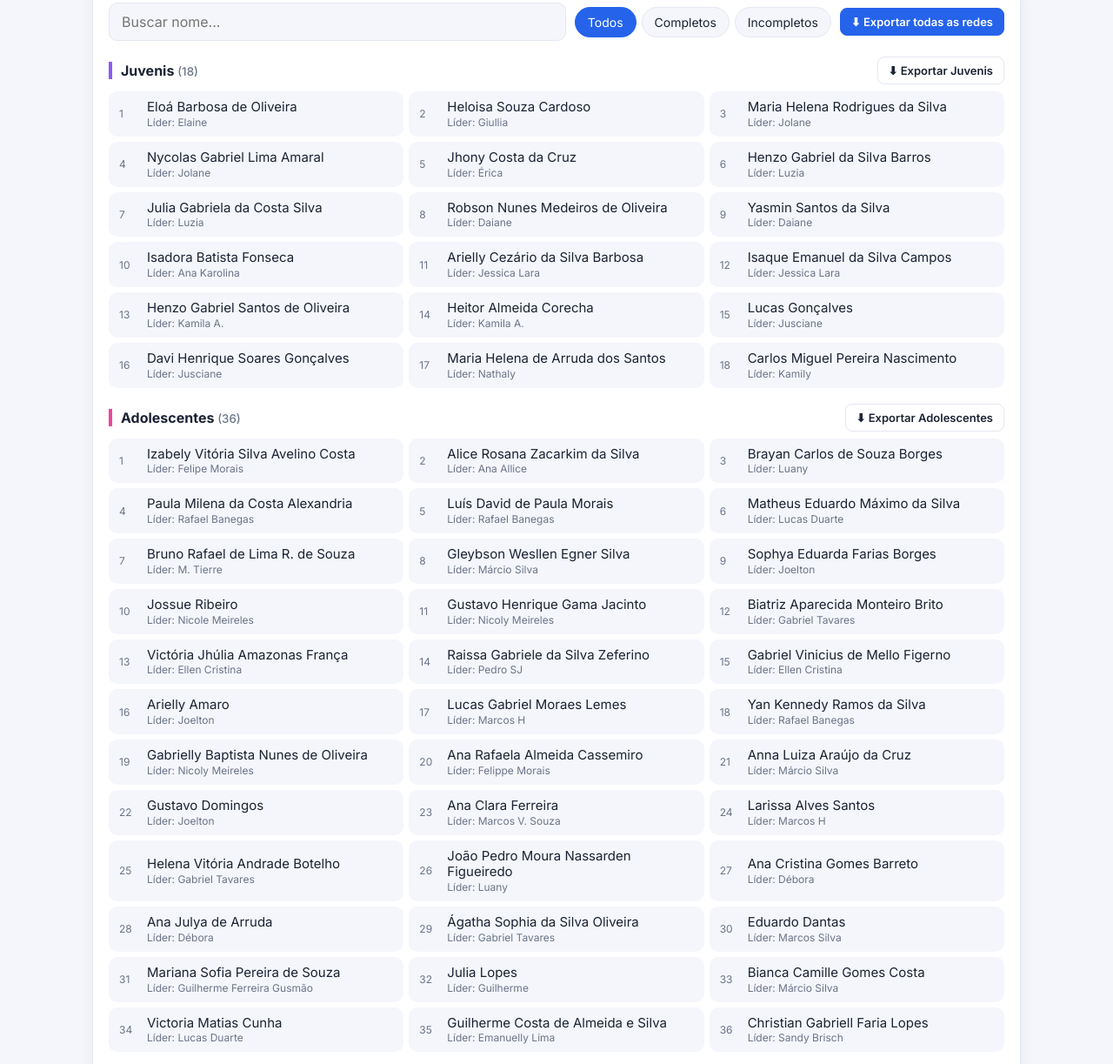
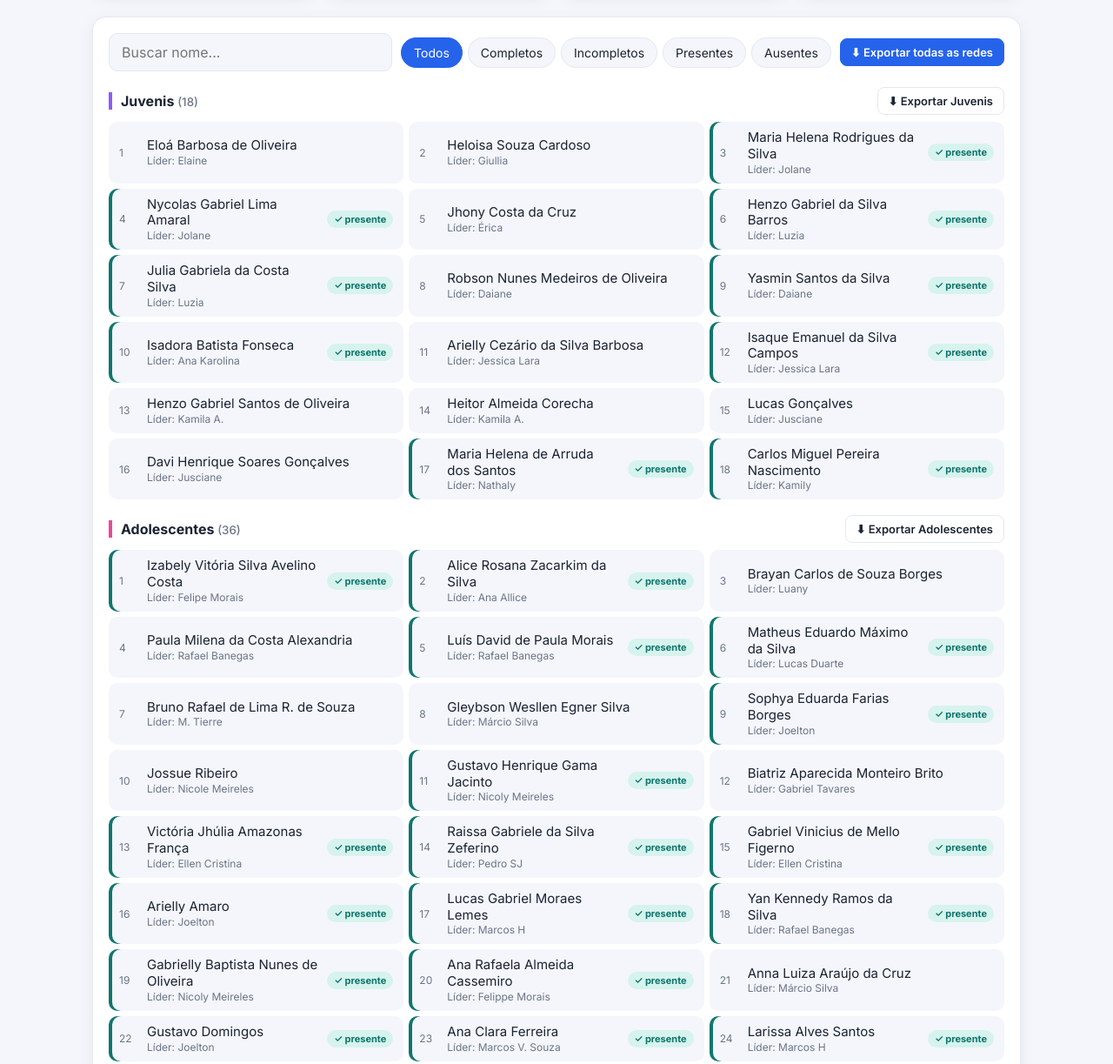
Before and after one commit to svictorazevedo/batismo, a plain HTML site: page index.html in a window 1280 px wide. Shown: the part 522-1745 px from the top of the page at 87% size. Drawn offline with Linux system fonts and the light colour scheme.

Commit message:
Adiciona controle de presença e marca 60 presentes
Co-Authored-By: Claude Opus 5.5 <noreply@anthropic.com>
Claude-Session: https://claude.ai/code/session_01T4DPJvb1mGMKvnef2HcXJp

```diff
--- a/dados.js
+++ b/dados.js
@@ -1,6 +1,7 @@
 // ===============================================================
 //  LISTA DE BATISMO — edite apenas este arquivo
 //  Cada pessoa: { nome: "...", lider: "...", incompleto: true }
+//  "presente: true" = pessoa confirmada no local do batismo.
 //  "incompleto: true" = falta sobrenome (ex.: "Luiz David" é só nome composto).
 //  Nomes de uma palavra só também contam como incompletos automaticamente.
 // ===============================================================
@@ -13,106 +14,106 @@ const BATISMO = {
     Juvenis: [
       { nome: "Eloá Barbosa de Oliveira", lider: "Elaine" },
       { nome: "Heloisa Souza Cardoso", lider: "Giullia" },
-      { nome: "Maria Helena Rodrigues da Silva", lider: "Jolane" },
-      { nome: "Nycolas Gabriel Lima Amaral", lider: "Jolane" },
+      { nome: "Maria Helena Rodrigues da Silva", lider: "Jolane", presente: true },
+      { nome: "Nycolas Gabriel Lima Amaral", lider: "Jolane", presente: true },
       { nome: "Jhony Costa da Cruz", lider: "Érica" },
-      { nome: "Henzo Gabriel da Silva Barros", lider: "Luzia" },
-      { nome: "Julia Gabriela da Costa Silva", lider: "Luzia" },
+      { nome: "Henzo Gabriel da Silva Barros", lider: "Luzia", presente: true },
+      { nome: "Julia Gabriela da Costa Silva", lider: "Luzia", presente: true },
       { nome: "Robson Nunes Medeiros de Oliveira", lider: "Daiane" },
-      { nome: "Yasmin Santos da Silva", lider: "Daiane" },
-      { nome: "Isadora Batista Fonseca", lider: "Ana Karolina" },
+      { nome: "Yasmin Santos da Silva", lider: "Daiane", presente: true },
+      { nome: "Isadora Batista Fonseca", lider: "Ana Karolina", presente: true },
       { nome: "Arielly Cezário da Silva Barbosa", lider: "Jessica Lara" },
-      { nome: "Isaque Emanuel da Silva Campos", lider: "Jessica Lara" },
+      { nome: "Isaque Emanuel da Silva Campos", lider: "Jessica Lara", presente: true },
       { nome: "Henzo Gabriel Santos de Oliveira", lider: "Kamila A." },
       { nome: "Heitor Almeida Corecha", lider: "Kamila A." },
       { nome: "Lucas Gonçalves", lider: "Jusciane" },
       { nome: "Davi Henrique Soares Gonçalves", lider: "Jusciane" },
-      { nome: "Maria Helena de Arruda dos Santos", lider: "Nathaly" },
-      { nome: "Carlos Miguel Pereira Nascimento", lider: "Kamily" },
+      { nome: "Maria Helena de Arruda dos Santos", lider: "Nathaly", presente: true },
+      { nome: "Carlos Miguel Pereira Nascimento", lider: "Kamily", presente: true },
     ],
     Adolescentes: [
-      { nome: "Izabely Vitória Silva Avelino Costa", lider: "Felipe Morais" },
-      { nome: "Alice Rosana Zacarkim da Silva", lider: "Ana Allice" },
+      { nome: "Izabely Vitória Silva Avelino Costa", lider: "Felipe Morais", presente: true },
+      { nome: "Alice Rosana Zacarkim da Silva", lider: "Ana Allice", presente: true },
       { nome: "Brayan Carlos de Souza Borges", lider: "Luany" },
       { nome: "Paula Milena da Costa Alexandria", lider: "Rafael Banegas" },
-      { nome: "Luís David de Paula Morais", lider: "Rafael Banegas" },
-      { nome: "Matheus Eduardo Máximo da Silva", lider: "Lucas Duarte" },
+      { nome: "Luís David de Paula Morais", lider: "Rafael Banegas", presente: true },
+      { nome: "Matheus Eduardo Máximo da Silva", lider: "Lucas Duarte", presente: true },
       { nome: "Bruno Rafael de Lima R. de Souza", lider: "M. Tierre" },
       { nome: "Gleybson Wesllen Egner Silva", lider: "Márcio Silva" },
-      { nome: "Sophya Eduarda Farias Borges", lider: "Joelton" },
+      { nome: "Sophya Eduarda Farias Borges", lider: "Joelton", presente: true },
       { nome: "Jossue Ribeiro", lider: "Nicole Meireles" },
-      { nome: "Gustavo Henrique Gama Jacinto", lider: "Nicoly Meireles" },
+      { nome: "Gustavo Henrique Gama Jacinto", lider: "Nicoly Meireles", presente: true },
       { nome: "Biatriz Aparecida Monteiro Brito", lider: "Gabriel Tavares" },
-      { nome: "Victória Jhúlia Amazonas França", lider: "Ellen Cristina" },
-      { nome: "Raissa Gabriele da Silva Zeferino", lider: "Pedro SJ" },
-      { nome: "Gabriel Vinicius de Mello Figerno", lider: "Ellen Cristina" },
-      { nome: "Arielly Amaro", lider: "Joelton" },
-      { nome: "Lucas Gabriel Moraes Lemes", lider: "Marcos H" },
-      { nome: "Yan Kennedy Ramos da Silva", lider: "Rafael Banegas" },
-      { nome: "Gabrielly Baptista Nunes de Oliveira", lider: "Nicoly Meireles" },
-      { nome: "Ana Rafaela Almeida Cassemiro", lider: "Felippe Morais" },
+      { nome: "Victória Jhúlia Amazonas França", lider: "Ellen Cristina", presente: true },
+      { nome: "Raissa Gabriele da Silva Zeferino", lider: "Pedro SJ", presente: true },
+      { nome: "Gabriel Vinicius de Mello Figerno", lider: "Ellen Cristina", presente: true },
+      { nome: "Arielly Amaro", lider: "Joelton", presente: true },
+      { nome: "Lucas Gabriel Moraes Lemes", lider: "Marcos H", presente: true },
+      { nome: "Yan Kennedy Ramos da Silva", lider: "Rafael Banegas", presente: true },
+      { nome: "Gabrielly Baptista Nunes de Oliveira", lider: "Nicoly Meireles", presente: true },
+      { nome: "Ana Rafaela Almeida Cassemiro", lider: "Felippe Morais", presente: true },
       { nome: "Anna Luiza Araújo da Cruz", lider: "Márcio Silva" },
-      { nome: "Gustavo Domingos", lider: "Joelton" },
-      { nome: "Ana Clara Ferreira", lider: "Marcos V. Souza" },
-      { nome: "Larissa Alves Santos", lider: "Marcos H" },
+      { nome: "Gustavo Domingos", lider: "Joelton", presente: true },
+      { nome: "Ana Clara Ferreira", lider: "Marcos V. Souza", presente: true },
+      { nome: "Larissa Alves Santos", lider: "Marcos H", presente: true },
       { nome: "Helena Vitória Andrade Botelho", lider: "Gabriel Tavares" },
-      { nome: "João Pedro Moura Nassarden Figueiredo", lider: "Luany" },
+      { nome: "João Pedro Moura Nassarden Figueiredo", lider: "Luany", presente: true },
       { nome: "Ana Cristina Gomes Barreto", lider: "Débora" },
       { nome: "Ana Julya de Arruda", lider: "Débora" },
-      { nome: "Ágatha Sophia da Silva Oliveira", lider: "Gabriel Tavares" },
+      { nome: "Ágatha Sophia da Silva Oliveira", lider: "Gabriel Tavares", presente: true },
       { nome: "Eduardo Dantas", lider: "Marcos Silva" },
-      { nome: "Mariana Sofia Pereira de Souza", lider: "Guilherme Ferreira Gusmão" },
+      { nome: "Mariana Sofia Pereira de Souza", lider: "Guilherme Ferreira Gusmão", presente: true },
       { nome: "Julia Lopes", lider: "Guilherme" },
-      { nome: "Bianca Camille Gomes Costa", lider: "Márcio Silva" },
-      { nome: "Victoria Matias Cunha", lider: "Lucas Duarte" },
-      { nome: "Guilherme Costa de Almeida e Silva", lider: "Emanuelly Lima" },
+      { nome: "Bianca Camille Gomes Costa", lider: "Márcio Silva", presente: true },
+      { nome: "Victoria Matias Cunha", lider: "Lucas Duarte", presente: true },
+      { nome: "Guilherme Costa de Almeida e Silva", lider: "Emanuelly Lima", presente: true },
       { nome: "Christian Gabriell Faria Lopes", lider: "Sandy Brisch" },
     ],
     Jovens: [
-      { nome: "Amabily Barbosa Souza", lider: "Jhonatan Richard" },
-      { nome: "Pablo Eduardo Rodrigues Mendes de Andrade", lider: "Jhonatan Richard" },
-      { nome: "Maria Gabriela Granja Arruda", lider: "Julia Marcílio" },
-      { nome: "Pedro Henrique Arruda Ribeiro Silva", lider: "Martin Darlin" },
-      { nome: "Ana Júlia Soares", lider: "Matheus Moraes" },
-      { nome: "Daiany Andrade da Silva Bispo", lider: "Ricardo Henrique" },
-      { nome: "Rosa Fernandes de Souza", lider: "Letícia Costa" },
-      { nome: "Vitor Pacheco Francisco", lider: "Gaby" },
-      { nome: "Leandro Cosme de Oliveira", lider: "Jemerson" },
-      { nome: "Beatriz Marques da Silva", lider: "Jhonatan Garcia" },
-      { nome: "Thalyson Isac Souza Costa", lider: "Jhonatan Garcia" },
-      { nome: "Maria Eduarda Amorim Targa Lima", lider: "Matheus Ferreira" },
-      { nome: "Giovanna Ferreira da Costa", lider: "Julia Marcílio" },
+      { nome: "Amabily Barbosa Souza", lider: "Jhonatan Richard", presente: true },
+      { nome: "Pablo Eduardo Rodrigues Mendes de Andrade", lider: "Jhonatan Richard", presente: true },
+      { nome: "Maria Gabriela Granja Arruda", lider: "Julia Marcílio", presente: true },
+      { nome: "Pedro Henrique Arruda Ribeiro Silva", lider: "Martin Darlin", presente: true },
+      { nome: "Ana Júlia Soares", lider: "Matheus Moraes", presente: true },
+      { nome: "Daiany Andrade da Silva Bispo", lider: "Ricardo Henrique", presente: true },
+      { nome: "Rosa Fernandes de Souza", lider: "Letícia Costa", presente: true },
+      { nome: "Vitor Pacheco Francisco", lider: "Gaby", presente: true },
+      { nome: "Leandro Cosme de Oliveira", lider: "Jemerson", presente: true },
+      { nome: "Beatriz Marques da Silva", lider: "Jhonatan Garcia", presente: true },
+      { nome: "Thalyson Isac Souza Costa", lider: "Jhonatan Garcia", presente: true },
+      { nome: "Maria Eduarda Amorim Targa Lima", lider: "Matheus Ferreira", presente: true },
+      { nome: "Giovanna Ferreira da Costa", lider: "Julia Marcílio", presente: true },
       { nome: "Ana Clara Barreto", lider: "Gaby" },
-      { nome: "Kauê Eduardo Silva Aprígio", lider: "Victor Lucas" },
-      { nome: "Raphaela Beatriz Oliveira Salome", lider: "Gaby Alves" },
-      { nome: "Anny Vitória Figueiredo de Oliveira", lider: "Matheus Moraes" },
-      { nome: "Kesllen Kawanny Leite Pereira", lider: "Jhonatan Richard" },
+      { nome: "Kauê Eduardo Silva Aprígio", lider: "Victor Lucas", presente: true },
+      { nome: "Raphaela Beatriz Oliveira Salome", lider: "Gaby Alves", presente: true },
+      { nome: "Anny Vitória Figueiredo de Oliveira", lider: "Matheus Moraes", presente: true },
+      { nome: "Kesllen Kawanny Leite Pereira", lider: "Jhonatan Richard", presente: true },
       { nome: "Mayara Vitória Santos de Melo", lider: "Jhonatan Richard" },
-      { nome: "Larissa Arruda Ramos", lider: "Iã Ary" },
-      { nome: "Daiene Maia", lider: "Juan Santana" },
+      { nome: "Larissa Arruda Ramos", lider: "Iã Ary", presente: true },
+      { nome: "Daiene Maia", lider: "Juan Santana", presente: true },
       { nome: "Gabriel Arthur Matos de Oliveira", lider: "Emelly Reis" },
       { nome: "Keila Tieko Dariam", lider: "Lucas Azevedo" },
-      { nome: "Sandryanne Ferreira Batalha", lider: "Matheus Moraes" },
+      { nome: "Sandryanne Ferreira Batalha", lider: "Matheus Moraes", presente: true },
       { nome: "Evellen Kamilly Rodrigues Barbosa", lider: "Heloyse Mollina" },
-      { nome: "Edna Souza", lider: "Ana Carolina Arruda" },
-      { nome: "Harison Kaian Alves da Silva", lider: "Victor Lucas" },
-      { nome: "Manoel Lino de Oliveira Neto", lider: "Vitor Prado" },
-      { nome: "Danielly Veiga da Cruz", lider: "Vitor Prado" },
+      { nome: "Edna Souza", lider: "Ana Carolina Arruda", presente: true },
+      { nome: "Harison Kaian Alves da Silva", lider: "Victor Lucas", presente: true },
+      { nome: "Manoel Lino de Oliveira Neto", lider: "Vitor Prado", presente: true },
+      { nome: "Danielly Veiga da Cruz", lider: "Vitor Prado", presente: true },
       { nome: "Barbara Farias Leite", lider: "Heloyse Mollina" },
-      { nome: "Natalice dos Santos Pimentel", lider: "Lucas Azevedo" },
+      { nome: "Natalice dos Santos Pimentel", lider: "Lucas Azevedo", presente: true },
       { nome: "Edivan Mendes de Oliveira", lider: "Matheus Almeida" },
       { nome: "Bruna Senabio", lider: "Matheus Almeida" },
       { nome: "Zender Ferreira da Silva", lider: "Matheus Almeida" },
       { nome: "Marcus Vinícius Botelho de Arruda", lider: "Matheus Almeida" },
       { nome: "Paulo Henrique Senabio da Silva Fidelis", lider: "Matheus Almeida" },
       { nome: "Luis Felipe Marcelino de Lara", lider: "Gabi" },
-      { nome: "Wanessa Botelho", lider: "Iã" },
+      { nome: "Wanessa Botelho", lider: "Iã", presente: true },
       { nome: "Yan Rysherd Pacheco Campos", lider: "Nercy (discipuladora Nayra)" },
       { nome: "Reinaldo Rodrigues Ferreira", lider: "Nercy (discipuladora Nayra)" },
     ],
     Adultos: [
-      { nome: "Rafael Alves Cordeiro", lider: "Heleno (discipulador Sebastião Mário)" },
-      { nome: "Sérgio Prado de Oliveira Júnior", lider: "Jucinei (discipulador Victor Azevedo)" },
+      { nome: "Rafael Alves Cordeiro", lider: "Heleno (discipulador Sebastião Mário)", presente: true },
+      { nome: "Sérgio Prado de Oliveira Júnior", lider: "Jucinei (discipulador Victor Azevedo)", presente: true },
     ],
   },
 };
--- a/index.html
+++ b/index.html
@@ -10,12 +10,12 @@
   :root{
     --bg:#f4f6fb; --card:#fff; --text:#1b2333; --muted:#6b7487; --line:#e4e8f0;
     --ok:#1f9d63; --ok-bg:#e5f6ee; --warn:#d9822b; --warn-bg:#fdf0e3;
-    --brand:#2563eb; --brand-2:#0ea5e9;
+    --brand:#2563eb; --pres:#0f766e; --pres-bg:#d7f3ee; --brand-2:#0ea5e9;
     --juvenis:#8b5cf6; --adolescentes:#ec4899; --jovens:#0ea5e9; --adultos:#f59e0b;
   }
   @media (prefers-color-scheme: dark){
     :root{ --bg:#0f141d; --card:#171e2b; --text:#e8ecf3; --muted:#97a1b4; --line:#263044;
-      --ok-bg:#12352a; --warn-bg:#3a2a16; }
+      --ok-bg:#12352a; --warn-bg:#3a2a16; --pres:#5eead4; --pres-bg:#113a35; }
   }
   *{box-sizing:border-box}
   body{margin:0;font-family:Inter,system-ui,sans-serif;background:var(--bg);color:var(--text)}
@@ -25,11 +25,11 @@
   header .upd{font-size:13px;opacity:.8;margin-top:10px}
   main{max-width:1100px;margin:-48px auto 40px;padding:0 16px}
   .card{background:var(--card);border:1px solid var(--line);border-radius:16px;box-shadow:0 4px 18px rgba(20,30,60,.06)}
-  .resumo{display:grid;grid-template-columns:repeat(3,1fr);gap:14px;margin-bottom:18px}
+  .resumo{display:grid;grid-template-columns:repeat(4,1fr);gap:14px;margin-bottom:18px}
   .kpi{padding:20px}
   .kpi .lbl{font-size:13px;color:var(--muted);font-weight:600;text-transform:uppercase;letter-spacing:.5px}
   .kpi .num{font-size:40px;font-weight:800;margin-top:4px}
-  .kpi.ok .num{color:var(--ok)} .kpi.warn .num{color:var(--warn)}
+  .kpi.ok .num{color:var(--ok)} .kpi.warn .num{color:var(--warn)} .kpi.pres .num{color:var(--pres)}
   .kpi .sub{font-size:13px;color:var(--muted)}
   .redes{display:grid;grid-template-columns:repeat(4,1fr);gap:14px;margin-bottom:24px}
   .rede{padding:18px;border-top:5px solid var(--c);cursor:pointer;transition:transform .15s}
@@ -62,6 +62,11 @@
   li .n{color:var(--muted);font-size:12px;min-width:22px}
   li .tag{margin-left:auto;font-size:11px;font-weight:700;padding:3px 8px;border-radius:99px;background:var(--warn-bg);color:var(--warn);white-space:nowrap}
   li.inc{border:1px dashed var(--warn)}
+  li .pr{font-size:11px;font-weight:700;padding:3px 8px;border-radius:99px;background:var(--pres-bg);color:var(--pres);white-space:nowrap}
+  li .tag + .pr{margin-left:4px} li .nm + .pr{margin-left:auto}
+  li.pres{box-shadow:inset 4px 0 0 var(--pres)}
+  .linha b.pres{color:var(--pres)}
+  .modal td.pr{color:var(--pres);font-weight:700}
   .vazio{color:var(--muted);font-size:14px;padding:8px 2px}
   li .nm{display:flex;flex-direction:column;line-height:1.25}
   li .ld{font-size:12px;color:var(--muted)}
@@ -81,7 +86,7 @@
   .modal th{font-size:12px;color:var(--muted);text-transform:uppercase}
   .modal td.inc{color:var(--warn);font-weight:700}
   footer{text-align:center;color:var(--muted);font-size:13px;padding:10px 16px 30px}
-  @media (max-width:900px){.redes{grid-template-columns:repeat(2,1fr)}}
+  @media (max-width:900px){.redes,.resumo{grid-template-columns:repeat(2,1fr)}}
   @media (max-width:560px){.resumo{grid-template-columns:1fr}.redes{grid-template-columns:1fr}.kpi .num{font-size:32px}}
   @media print{header{padding:16px;color:#000;background:none}main{margin-top:0}.ferr{display:none}.card{box-shadow:none}}
 </style>
@@ -97,6 +102,7 @@
     <div class="card kpi"><div class="lbl">Total de batizandos</div><div class="num clic" id="kTotal" data-m="todos">0</div><div class="sub">em todas as redes</div></div>
     <div class="card kpi ok"><div class="lbl">Nome completo</div><div class="num clic" id="kOk" data-m="completo">0</div><div class="sub" id="kOkP"></div></div>
     <div class="card kpi warn"><div class="lbl">Nome incompleto</div><div class="num clic" id="kInc" data-m="incompleto">0</div><div class="sub" id="kIncP"></div><div class="hint">Clique no número para ver nomes e líderes</div></div>
+    <div class="card kpi pres"><div class="lbl">Presentes</div><div class="num clic" id="kPres" data-m="presente">0</div><div class="sub" id="kPresP"></div><div class="hint">Ausentes: <b class="clic" id="kAus" data-m="ausente">0</b></div></div>
   </section>
   <section class="redes" id="redes"></section>
   <section class="card lista">
@@ -106,6 +112,8 @@
         <button class="chip on" data-f="todos">Todos</button>
         <button class="chip" data-f="completo">Completos</button>
         <button class="chip" data-f="incompleto">Incompletos</button>
+        <button class="chip" data-f="presente">Presentes</button>
+        <button class="chip" data-f="ausente">Ausentes</button>
       </div>
       <button class="btn-exp forte" id="expTodas">⬇ Exportar todas as redes</button>
     </div>
@@ -116,7 +124,7 @@
   <div class="mt"><h2 id="mTit"></h2><button class="fechar" id="mFechar" aria-label="Fechar">×</button></div>
   <div id="mCorpo"></div>
 </div></div>
-<footer>Clique nos números para ver a lista com os líderes · Clique em uma rede para filtrar · Nomes marcados como <b>incompleto</b> precisam do sobrenome</footer>
+<footer>Clique nos números para ver a lista com os líderes · Clique em uma rede para filtrar · Nomes marcados como <b>incompleto</b> precisam do sobrenome · <b>✓ presente</b> = confirmado no local</footer>
 <script>document.write('<script src="dados.js?t=' + Date.now() + '"><\/script>');</script>
 <script>
 const CORES = {Juvenis:"var(--juvenis)", Adolescentes:"var(--adolescentes)", Jovens:"var(--jovens)", Adultos:"var(--adultos)"};
@@ -135,14 +143,18 @@ if (D.atualizadoEm) $("upd").textContent = "Atualizado em " + D.atualizadoEm;
 
 const redes = Object.entries(D.redes).map(([nome, lista]) => {
   const pessoas = lista.map(p => typeof p === "string" ? {nome: p} : p)
-    .map(p => ({n: limpa(p.nome || ""), l: limpa(p.lider || ""), inc: !!p.incompleto}))
-    .filter(p => p.n).map(p => ({n: p.n, l: p.l, ok: !p.inc && completo(p.n)}));
-  const ok = pessoas.filter(p => p.ok).length;
-  return {nome, pessoas, total: pessoas.length, ok, inc: pessoas.length - ok};
+    .map(p => ({n: limpa(p.nome || ""), l: limpa(p.lider || ""), inc: !!p.incompleto, pr: !!p.presente}))
+    .filter(p => p.n).map(p => ({n: p.n, l: p.l, pr: p.pr, ok: !p.inc && completo(p.n)}));
+  const ok = pessoas.filter(p => p.ok).length, pres = pessoas.filter(p => p.pr).length;
+  return {nome, pessoas, total: pessoas.length, ok, inc: pessoas.length - ok, pres};
 });
 const T = redes.reduce((a, r) => a + r.total, 0), OK = redes.reduce((a, r) => a + r.ok, 0);
 $("kTotal").textContent = T; $("kOk").textContent = OK; $("kInc").textContent = T - OK;
 $("kOkP").textContent = pct(OK, T) + "% do total"; $("kIncP").textContent = pct(T - OK, T) + "% do total";
+const PR = redes.reduce((a, r) => a + r.pres, 0);
+$("kPres").textContent = PR; $("kPresP").textContent = pct(PR, T) + "% do total"; $("kAus").textContent = T - PR;
+// Filtro comum: todos / completo / incompleto / presente / ausente
+const passa = (p, f) => f === "todos" || (f === "completo" && p.ok) || (f === "incompleto" && !p.ok) || (f === "presente" && p.pr) || (f === "ausente" && !p.pr);
 
 let redeSel = null, filtro = "todos";
 function cards() {
@@ -151,6 +163,7 @@ function cards() {
       <h3>${r.nome}<span class="clic" data-m="todos" data-mr="${r.nome}">${r.total}</span></h3>
       <div class="linha">Completos <b class="ok clic" data-m="completo" data-mr="${r.nome}">${r.ok}</b></div>
       <div class="linha">Incompletos <b class="warn clic" data-m="incompleto" data-mr="${r.nome}">${r.inc}</b></div>
+      <div class="linha">Presentes <b class="pres clic" data-m="presente" data-mr="${r.nome}">${r.pres} de ${r.total}</b></div>
       <div class="bar"><i style="width:${pct(r.ok, r.total)}%"></i></div>
       <div class="pct">${pct(r.ok, r.total)}% com nome completo</div>
     </div>`).join("");
@@ -159,8 +172,8 @@ function lista() {
   const q = norm($("busca").value.trim());
   $("grupos").innerHTML = redes.filter(r => !redeSel || r.nome === redeSel).map(r => {
     const ps = r.pessoas.map((p, i) => ({...p, i: i + 1})).filter(p =>
-      (filtro === "todos" || (filtro === "completo") === p.ok) && (!q || norm(p.n + " " + p.l).includes(q)));
-    const itens = ps.map(p => `<li class="${p.ok ? "" : "inc"}"><span class="n">${p.i}</span><span class="nm"><span>${esc(p.n)}</span><span class="ld">Líder: ${esc(p.l || "não informado")}</span></span>${p.ok ? "" : '<span class="tag">incompleto</span>'}</li>`).join("");
+      passa(p, filtro) && (!q || norm(p.n + " " + p.l).includes(q)));
+    const itens = ps.map(p => `<li class="${p.ok ? "" : "inc"} ${p.pr ? "pres" : ""}"><span class="n">${p.i}</span><span class="nm"><span>${esc(p.n)}</span><span class="ld">Líder: ${esc(p.l || "não informado")}</span></span>${p.ok ? "" : '<span class="tag">incompleto</span>'}${p.pr ? '<span class="pr">✓ presente</span>' : ""}</li>`).join("");
     return `<div class="grupo" style="--c:${CORES[r.nome] || "var(--brand)"}">
       <div class="grupo-top">
         <h4>${r.nome} <small>(${ps.length})</small></h4>
@@ -171,16 +184,16 @@ function lista() {
   }).join("");
 }
 // Janela com a lista (nome + líder) ao clicar num número
-const TIT = {todos: "Todos os batizandos", completo: "Nomes completos", incompleto: "Nomes incompletos"};
+const TIT = {todos: "Todos os batizandos", completo: "Nomes completos", incompleto: "Nomes incompletos", presente: "Presentes", ausente: "Ausentes"};
 function abrirModal(tipo, rede) {
   const sel = redes.filter(r => !rede || r.nome === rede);
   $("mTit").textContent = TIT[tipo] + (rede ? " · " + rede : "");
   $("mCorpo").innerHTML = sel.map(r => {
-    const ps = r.pessoas.filter(p => tipo === "todos" || (tipo === "completo") === p.ok);
+    const ps = r.pessoas.filter(p => passa(p, tipo));
     return `<div class="grupo" style="--c:${CORES[r.nome] || "var(--brand)"}">
       <h4>${r.nome} <small>(${ps.length})</small></h4>
-      ${ps.length ? `<table><tr><th>#</th><th>Nome</th><th>Líder</th></tr>${ps.map((p, i) =>
-        `<tr><td>${i + 1}</td><td class="${p.ok ? "" : "inc"}">${esc(p.n)}</td><td>${esc(p.l || "não informado")}</td></tr>`).join("")}</table>`
+      ${ps.length ? `<table><tr><th>#</th><th>Nome</th><th>Líder</th><th>Presença</th></tr>${ps.map((p, i) =>
+        `<tr><td>${i + 1}</td><td class="${p.ok ? "" : "inc"}">${esc(p.n)}</td><td>${esc(p.l || "não informado")}</td><td class="${p.pr ? "pr" : ""}">${p.pr ? "✓ Presente" : "—"}</td></tr>`).join("")}</table>`
         : `<div class="vazio">Nenhum nome.</div>`}
     </div>`;
   }).join("");
@@ -207,9 +220,9 @@ $("busca").oninput = lista;
 // Exporta CSV (abre direto no Excel: separador ";" e UTF-8 com BOM)
 function exportar(lista, arquivo) {
   const cel = v => `"${String(v).replace(/"/g, '""')}"`;
-  const linhas = [["Nº", "Nome", "Líder", "Rede", "Situação"].map(cel).join(";")];
+  const linhas = [["Nº", "Nome", "Líder", "Rede", "Situação", "Presença"].map(cel).join(";")];
   lista.forEach(r => r.pessoas.forEach((p, i) =>
-    linhas.push([i + 1, p.n, p.l, r.nome, p.ok ? "Completo" : "Incompleto"].map(cel).join(";"))));
+    linhas.push([i + 1, p.n, p.l, r.nome, p.ok ? "Completo" : "Incompleto", p.pr ? "Presente" : "Ausente"].map(cel).join(";"))));
   const blob = new Blob(["﻿" + linhas.join("\r\n")], {type: "text/csv;charset=utf-8"});
   const a = document.createElement("a");
   a.href = URL.createObjectURL(blob); a.download = arquivo + ".csv";
```
